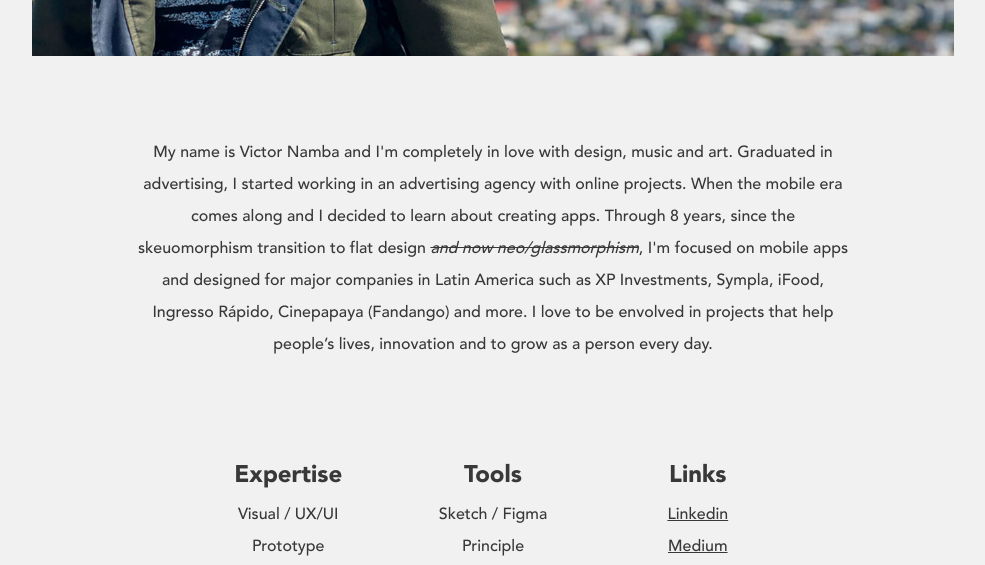
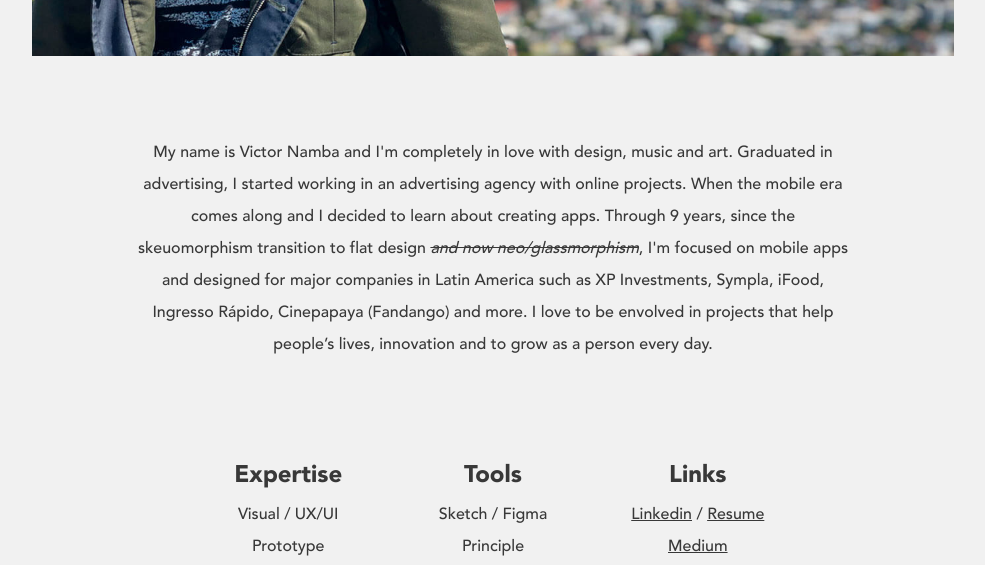
Before and after one commit to victornamba/portfolio, a plain HTML site: page about.html in a window 1280 px wide. Shown: the part 1144-1709 px from the top of the page, without its empty margins (147-1132 px from the left). Drawn offline with Linux system fonts and the light colour scheme.

Commit message:
Text correction

```diff
--- a/about.html
+++ b/about.html
@@ -31,7 +31,7 @@
   <img src="img/about.jpg" class="responsive">
   <div class="row">
     <div class="txt" id="small" style="margin: 0 15% 0 15%">
-        <p>My name is Victor Namba and I'm completely in love with design, music and art. Graduated in advertising, I started working in an advertising agency with online projects. When the mobile era comes along and I decided to learn about creating apps. Through 8 years, since the skeuomorphism transition to flat design <class style="text-decoration:line-through; font-style: italic;">and now neo/glassmorphism</class>, I'm focused on mobile apps and designed for major companies in Latin America such as XP Investments, Sympla, iFood, Ingresso Rápido, Cinepapaya (Fandango) and more. I love to be envolved in projects that help people’s lives, innovation and to grow as a person every day.</p>
+        <p>My name is Victor Namba and I'm completely in love with design, music and art. Graduated in advertising, I started working in an advertising agency with online projects. When the mobile era comes along and I decided to learn about creating apps. Through 9 years, since the skeuomorphism transition to flat design <class style="text-decoration:line-through; font-style: italic;">and now neo/glassmorphism</class>, I'm focused on mobile apps and designed for major companies in Latin America such as XP Investments, Sympla, iFood, Ingresso Rápido, Cinepapaya (Fandango) and more. I love to be envolved in projects that help people’s lives, innovation and to grow as a person every day.</p>
     </div>
     <div class="column_master" id="small">
       <div class="column">
@@ -48,7 +48,7 @@
       </div>
       <div class="column">
         <p id="medium">Links</p>
-          <li><a class="text" id="small" href="https://www.linkedin.com/in/victornamba/" target="_blank">Linkedin</a></li>
+          <li><a class="text" id="small" href="https://www.linkedin.com/in/victornamba/" target="_blank">Linkedin</a> / <a class="text" id="small" href="https://www.dropbox.com/s/9gfewvijw6e52ny/VictorNamba2023-JUL.pdf?dl=0" target="_blank">Resume</a></li>
           <li><a class="text" id="small" href="https://medium.com/@namba" target="_blank">Medium</a></li>
           <li><a class="text" id="small" href="mailto:victornamba@gmail.com">E-mail</a></li>
           <!-- <li><a class="text" id="small" href="https://www.dropbox.com/s/9gfewvijw6e52ny/VictorNamba2023-JUL.pdf?dl=0" target="_blank">Resume</a></li> -->
```
